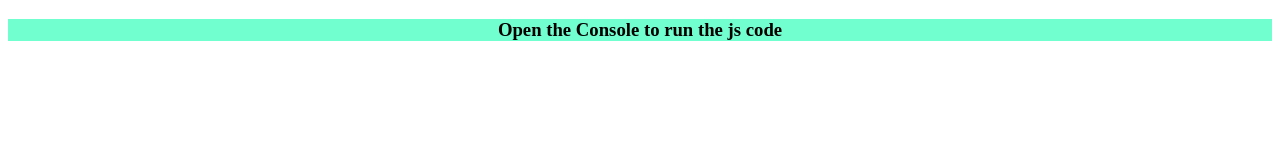
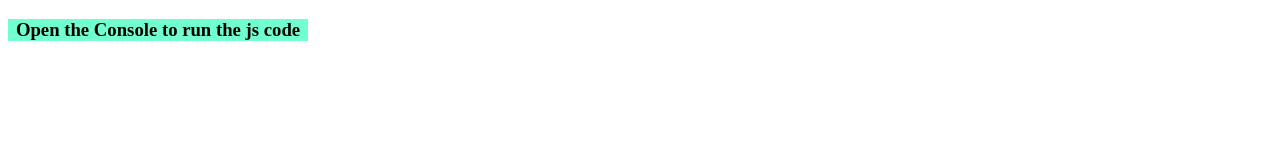
Before and after one commit to Alexander-Sibhatu/Modern-JS, a plain HTML site: page Simplicity/index.html in a window 1280 px wide. Drawn offline with Linux system fonts and the light colour scheme.

Commit message:
bug fixing

```diff
--- a/Simplicity/styles.css
+++ b/Simplicity/styles.css
@@ -1,12 +1,18 @@
 .inst {
     display: flex;
+
+    background-color: bisque;
 }
 
 h3 {
     display: flex;
+    justify-content: center;
+    align-items: center;
     flex: 1;
-    justify-content: center;
     background-color: rgb(114, 255, 208);
     color: black;
     text-shadow: .3em;
+    max-width: 300px;
+    width: 100%;
+    height: auto;
 }
```
